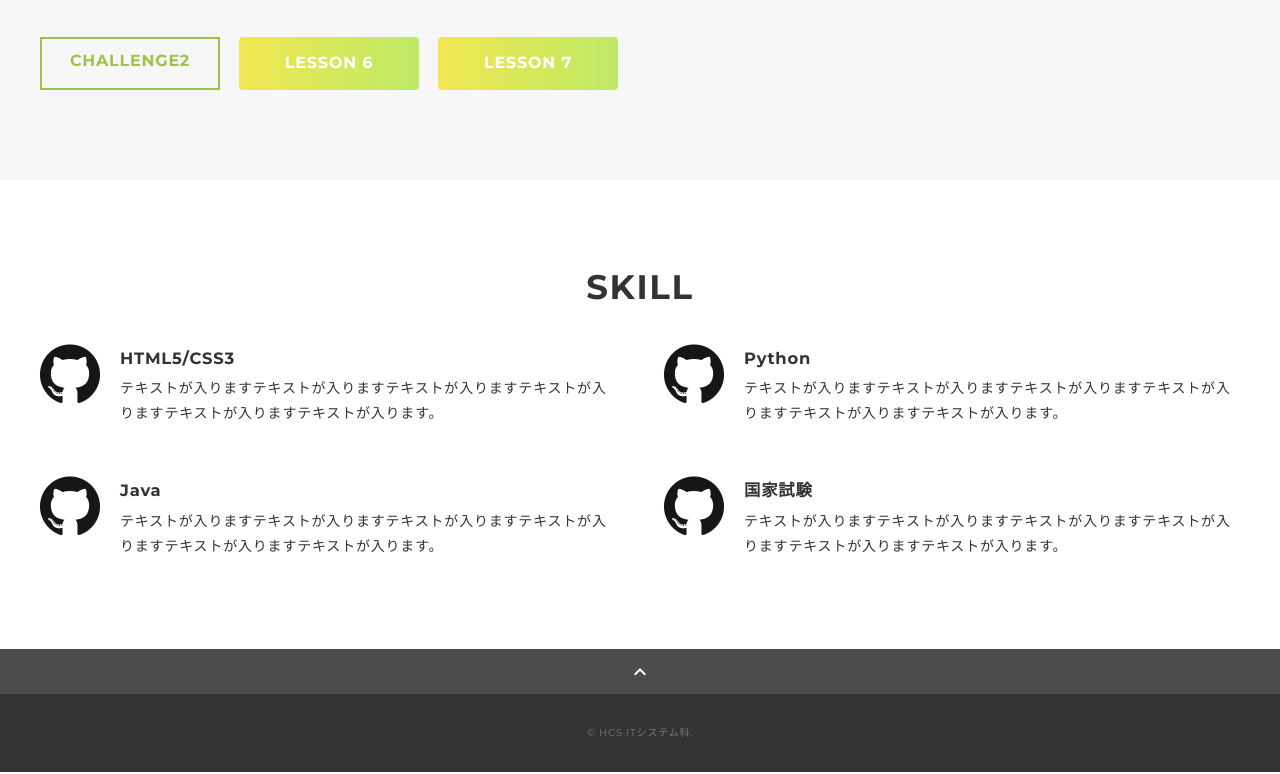
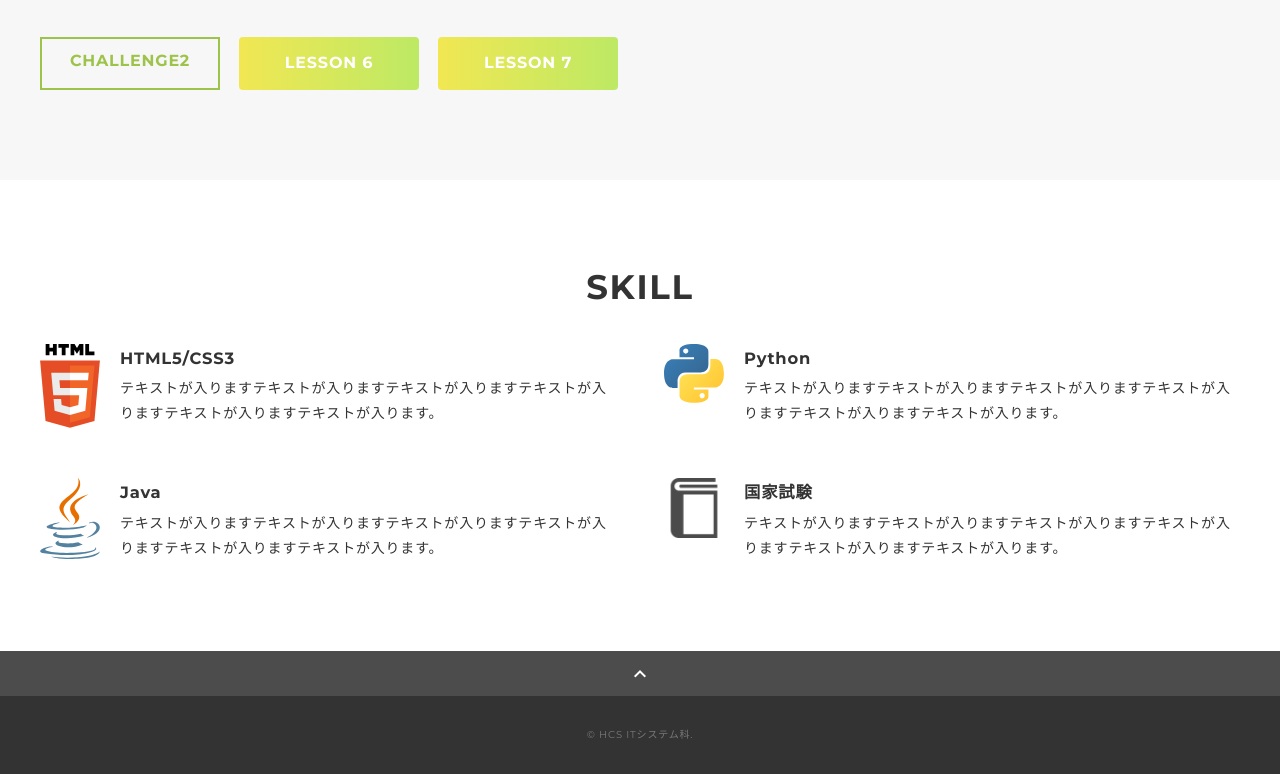
Before and after one commit to 20213032-fujisakimio/S1A132, a plain HTML site: page index.html in a window 1280 px wide. Shown: the part 1237-2011 px from the top of the page. Drawn offline with nearby package versions, Linux system fonts and the light colour scheme.

Commit message:
Add files via upload
ポートフォリオを更新
追加画像の更新

```diff
--- a/index.html
+++ b/index.html
@@ -93,7 +93,7 @@
 					<h2 class="title">SKILL</h2>
 					<div class="skill-list">
 						<div class="skill-item">
-							<p class="skill-img"><img src="portfolio/img/icon_skill.png" alt=""></p>
+							<p class="skill-img"><img src="portfolio/img/html-5.svg" alt=""></p>
 							<div class="skill-body">
 								<h3 class="skill-name">HTML5/CSS3</h3>
 								<p class="skill-text">
@@ -101,7 +101,7 @@
 							</div>
 						</div>
 						<div class="skill-item">
-							<p class="skill-img"><img src="portfolio/img/icon_skill.png" alt=""></p>
+							<p class="skill-img"><img src="portfolio/img/python.svg" alt=""></p>
 							<div class="skill-body">
 								<h3 class="skill-name">Python</h3>
 								<p class="skill-text">
@@ -109,7 +109,7 @@
 							</div>
 						</div>
 						<div class="skill-item">
-							<p class="skill-img"><img src="portfolio/img/icon_skill.png" alt=""></p>
+							<p class="skill-img"><img src="portfolio/img/java.svg" alt=""></p>
 							<div class="skill-body">
 								<h3 class="skill-name">Java</h3>
 								<p class="skill-text">
@@ -117,7 +117,7 @@
 							</div>
 						</div>
 						<div class="skill-item">
-							<p class="skill-img"><img src="portfolio/img/icon_skill.png" alt=""></p>
+							<p class="skill-img"><img src="portfolio/img/本のアイコン8.png" alt=""></p>
 							<div class="skill-body">
 								<h3 class="skill-name">国家試験</h3>
 								<p class="skill-text">
```
Also changed, not shown: portfolio/img/html-5.svg (added), portfolio/img/java.svg (added), portfolio/img/python.svg (added), portfolio/img/本のアイコン8.png (added).
